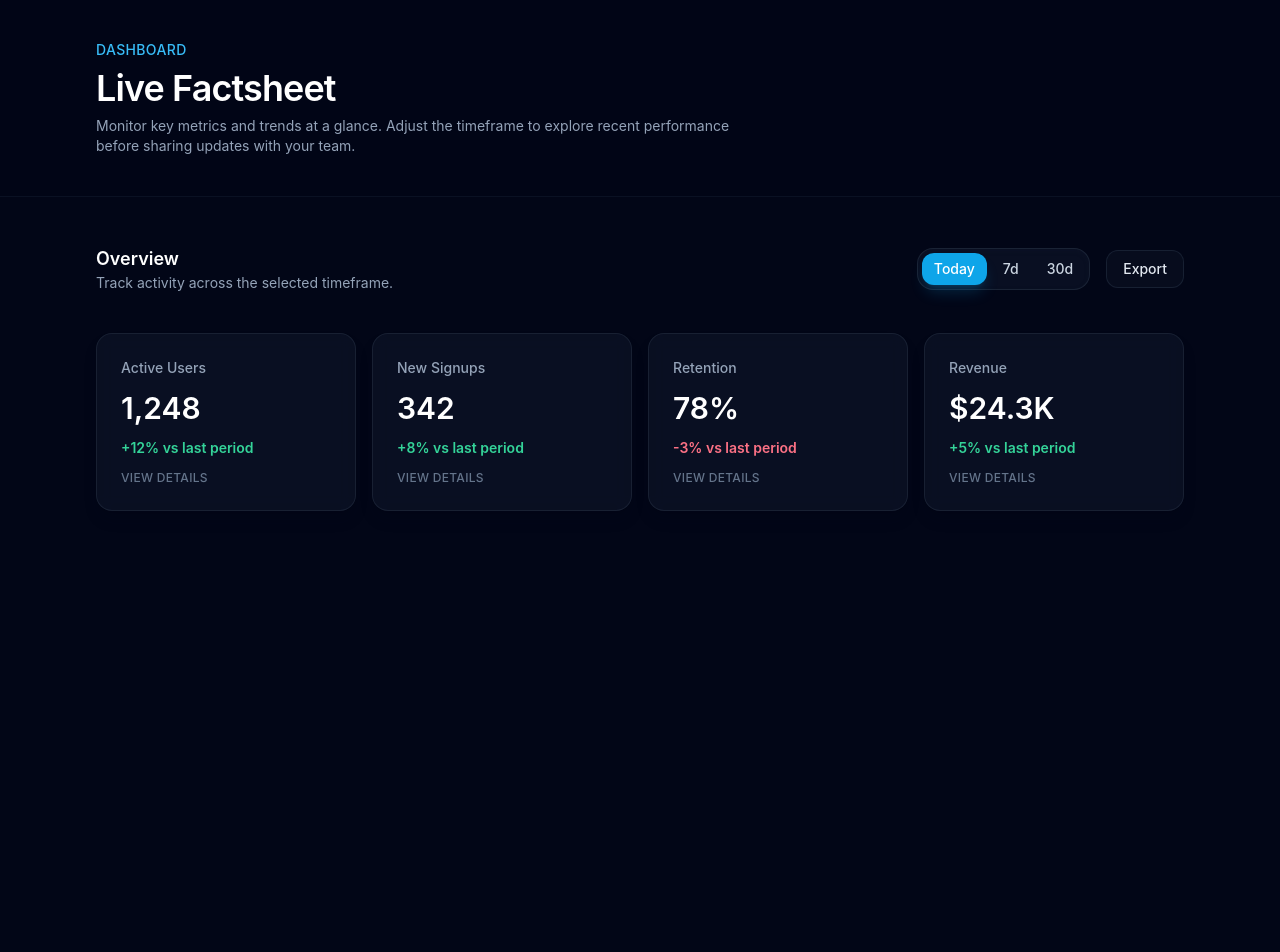
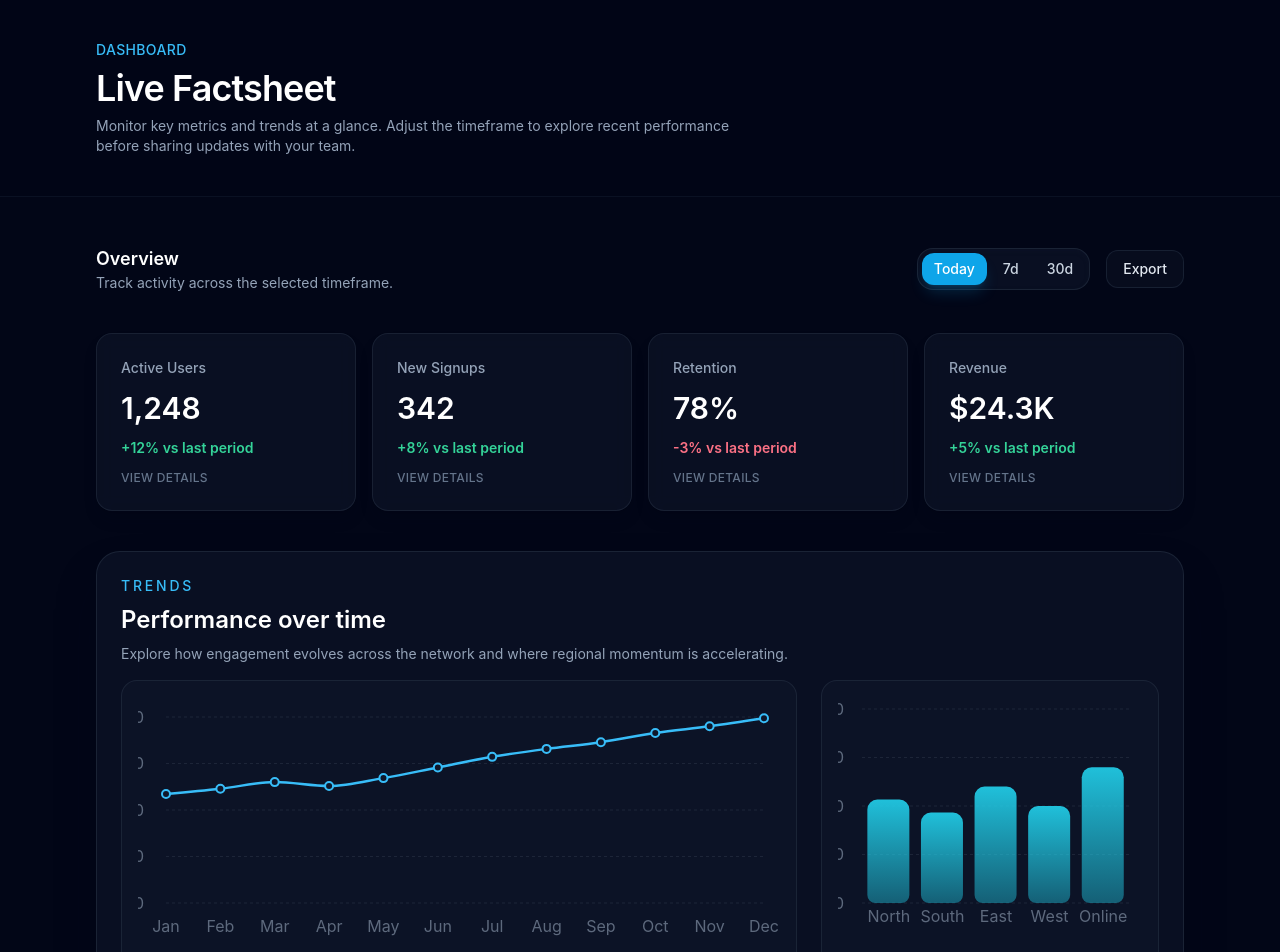
Before and after one commit to LennartvdM/Factsheet-Motion-Demo, a React (Vite) app: page / in a window 1280 px wide. Shown: the top 952 px of the page. Before the commit the page ends 800 px from the top, so only its background shows below. Built offline with nearby package versions, Linux system fonts and the light colour scheme.

Commit message:
Add lazy-loaded charts with motion-enhanced trends

```diff
--- a/src/App.tsx
+++ b/src/App.tsx
@@ -1,4 +1,5 @@
-import { useState } from 'react';
+import { Suspense, lazy, useState } from 'react';
+import { motion, useReducedMotion } from 'framer-motion';
 
 import { KpiCard } from './components/KpiCard';
 import { KpiDetail } from './components/KpiDetail';
@@ -7,6 +8,10 @@ import { Container } from './components/ui/Container';
 import { VisuallyHidden } from './components/ui/VisuallyHidden';
 import { cn } from './lib/cn';
 import { withViewTransition } from './lib/viewTransition';
+import { categoryBreakdown, trendData } from './lib/chartData';
+
+const TrendLine = lazy(() => import('./components/charts/TrendLine'));
+const BarBreakdown = lazy(() => import('./components/charts/BarBreakdown'));
 
 const timeframeOptions = [
   { label: 'Today', value: 'today' },
@@ -24,6 +29,7 @@ const kpis = [
 export default function App() {
   const [timeframe, setTimeframe] = useState<string>(timeframeOptions[0]?.value ?? 'today');
   const [openId, setOpenId] = useState<string | null>(null);
+  const shouldReduceMotion = useReducedMotion();
 
   const handleTimeframeChange = (value: string) => {
     withViewTransition(() => {
@@ -106,6 +112,36 @@ export default function App() {
               ))}
             </div>
           </section>
+          <motion.section
+            className="overflow-hidden rounded-3xl border border-slate-800/80 bg-slate-900/60 p-6 shadow-2xl shadow-slate-950/40"
+            initial={shouldReduceMotion ? false : { opacity: 0, y: 24 }}
+            animate={shouldReduceMotion ? undefined : { opacity: 1, y: 0 }}
+            transition={shouldReduceMotion ? undefined : { duration: 0.5, ease: 'easeOut' }}
+          >
+            <div className="flex flex-col gap-2 pb-4">
+              <p className="text-sm font-medium uppercase tracking-[0.2em] text-sky-400">Trends</p>
+              <h2 className="text-2xl font-semibold text-white">Performance over time</h2>
+              <p className="text-sm text-slate-400">
+                Explore how engagement evolves across the network and where regional momentum is accelerating.
+              </p>
+            </div>
+            <Suspense
+              fallback={
+                <div className="flex h-[32rem] items-center justify-center rounded-2xl border border-slate-800/60 bg-slate-900/40 text-sm text-slate-400">
+                  Loading trend insights…
+                </div>
+              }
+            >
+              <div className="grid gap-6 lg:grid-cols-[2fr,1fr]">
+                <div className="h-72 overflow-hidden rounded-2xl border border-slate-800/80 bg-slate-900/60 p-4">
+                  <TrendLine data={trendData} />
+                </div>
+                <div className="h-72 overflow-hidden rounded-2xl border border-slate-800/80 bg-slate-900/60 p-4">
+                  <BarBreakdown data={categoryBreakdown} />
+                </div>
+              </div>
+            </Suspense>
+          </motion.section>
         </Container>
       </main>
       {activeKpi ? <KpiDetail {...activeKpi} onClose={handleCloseDetail} /> : null}
--- a/src/components/KpiDetail.tsx
+++ b/src/components/KpiDetail.tsx
@@ -1,8 +1,12 @@
-import { type MouseEvent, useEffect } from 'react';
+import { Suspense, lazy, type MouseEvent, useEffect } from 'react';
 import { createPortal } from 'react-dom';
 
 import { FocusScope } from './FocusScope';
 import { cn } from '../lib/cn';
+import { categoryBreakdown, trendData } from '../lib/chartData';
+
+const TrendLine = lazy(() => import('./charts/TrendLine'));
+const BarBreakdown = lazy(() => import('./charts/BarBreakdown'));
 
 type KpiDetailProps = {
   id: string;
@@ -74,6 +78,25 @@ export function KpiDetail({ id, label, value, delta, onClose }: KpiDetailProps)
               Compare performance over time, track the inflection points, and determine how this metric influences the rest of
               the dashboard. View transitions provide a sense of continuity between summary cards and detailed breakdowns.
             </p>
+            <div className="space-y-4">
+              <h3 className="text-xs font-semibold uppercase tracking-[0.2em] text-slate-400">Charts</h3>
+              <Suspense
+                fallback={
+                  <div className="flex h-[30rem] items-center justify-center rounded-2xl border border-slate-800/60 bg-slate-900/40 text-sm text-slate-400">
+                    Loading detailed charts…
+                  </div>
+                }
+              >
+                <div className="grid gap-4">
+                  <div className="h-60 overflow-hidden rounded-2xl border border-slate-800/80 bg-slate-900/60 p-3">
+                    <TrendLine data={trendData} />
+                  </div>
+                  <div className="h-60 overflow-hidden rounded-2xl border border-slate-800/80 bg-slate-900/60 p-3">
+                    <BarBreakdown data={categoryBreakdown} />
+                  </div>
+                </div>
+              </Suspense>
+            </div>
           </div>
         </div>
       </FocusScope>
--- /dev/null
+++ b/src/components/charts/BarBreakdown.tsx
@@ -0,0 +1,59 @@
+import { useId } from 'react';
+import { useReducedMotion } from 'framer-motion';
+import {
+  Bar,
+  BarChart,
+  CartesianGrid,
+  ResponsiveContainer,
+  Tooltip,
+  XAxis,
+  YAxis,
+} from 'recharts';
+
+export type BarDatum = {
+  category: string;
+  value: number;
+};
+
+type BarBreakdownProps = {
+  data: BarDatum[];
+  fillColor?: string;
+};
+
+export default function BarBreakdown({ data, fillColor = '#22d3ee' }: BarBreakdownProps) {
+  const gradientId = useId();
+  const shouldReduceMotion = useReducedMotion();
+
+  return (
+    <ResponsiveContainer width="100%" height={240}>
+      <BarChart data={data} margin={{ top: 12, right: 12, left: -24, bottom: 4 }}>
+        <defs>
+          <linearGradient id={gradientId} x1="0" y1="0" x2="0" y2="1">
+            <stop offset="0%" stopColor={fillColor} stopOpacity={0.9} />
+            <stop offset="100%" stopColor={fillColor} stopOpacity={0.4} />
+          </linearGradient>
+        </defs>
+        <CartesianGrid strokeDasharray="3 3" stroke="rgba(148, 163, 184, 0.12)" vertical={false} />
+        <XAxis dataKey="category" tickLine={false} axisLine={false} stroke="rgba(148, 163, 184, 0.6)" />
+        <YAxis
+          tickLine={false}
+          axisLine={false}
+          stroke="rgba(148, 163, 184, 0.6)"
+          tickMargin={12}
+          width={48}
+        />
+        <Tooltip
+          cursor={{ fill: 'rgba(56, 189, 248, 0.08)' }}
+          contentStyle={{
+            backgroundColor: 'rgba(15, 23, 42, 0.9)',
+            borderRadius: '0.75rem',
+            border: '1px solid rgba(148, 163, 184, 0.2)',
+            color: '#e2e8f0',
+          }}
+          labelStyle={{ color: '#cbd5f5', fontWeight: 500 }}
+        />
+        <Bar dataKey="value" fill={`url(#${gradientId})`} radius={[10, 10, 8, 8]} isAnimationActive={!shouldReduceMotion} />
+      </BarChart>
+    </ResponsiveContainer>
+  );
+}
--- /dev/null
+++ b/src/components/charts/TrendLine.tsx
@@ -0,0 +1,81 @@
+import { useId } from 'react';
+import { useReducedMotion } from 'framer-motion';
+import {
+  Area,
+  CartesianGrid,
+  Line,
+  LineChart,
+  ResponsiveContainer,
+  Tooltip,
+  XAxis,
+  YAxis,
+} from 'recharts';
+
+export type TrendDatum = {
+  date: string;
+  value: number;
+};
+
+type TrendLineProps = {
+  data: TrendDatum[];
+  accentColor?: string;
+};
+
+export default function TrendLine({ data, accentColor = '#38bdf8' }: TrendLineProps) {
+  const gradientId = useId();
+  const shouldReduceMotion = useReducedMotion();
+
+  return (
+    <ResponsiveContainer width="100%" height={240}>
+      <LineChart data={data} margin={{ top: 20, right: 16, left: -20, bottom: 4 }}>
+        <defs>
+          <linearGradient id={gradientId} x1="0" y1="0" x2="0" y2="1">
+            <stop offset="0%" stopColor={accentColor} stopOpacity={0.35} />
+            <stop offset="95%" stopColor={accentColor} stopOpacity={0} />
+          </linearGradient>
+        </defs>
+        <CartesianGrid strokeDasharray="3 3" stroke="rgba(148, 163, 184, 0.12)" vertical={false} />
+        <XAxis
+          dataKey="date"
+          tickLine={false}
+          axisLine={false}
+          tickMargin={12}
+          stroke="rgba(148, 163, 184, 0.6)"
+        />
+        <YAxis
+          tickLine={false}
+          axisLine={false}
+          tickMargin={16}
+          stroke="rgba(148, 163, 184, 0.6)"
+          width={48}
+        />
+        <Tooltip
+          cursor={{ stroke: accentColor, strokeWidth: 1, strokeDasharray: '4 4' }}
+          contentStyle={{
+            backgroundColor: 'rgba(15, 23, 42, 0.9)',
+            borderRadius: '0.75rem',
+            border: '1px solid rgba(148, 163, 184, 0.2)',
+            color: '#e2e8f0',
+          }}
+          labelStyle={{ color: '#cbd5f5', fontWeight: 500 }}
+        />
+        <Area
+          type="monotone"
+          dataKey="value"
+          stroke="none"
+          fill={`url(#${gradientId})`}
+          isAnimationActive={!shouldReduceMotion}
+        />
+        <Line
+          type="monotone"
+          dataKey="value"
+          stroke={accentColor}
+          strokeWidth={2.5}
+          dot={shouldReduceMotion ? false : { r: 4, strokeWidth: 2, fill: '#0f172a', stroke: accentColor }}
+          activeDot={{ r: 6, strokeWidth: 0, fill: accentColor }}
+          isAnimationActive={!shouldReduceMotion}
+        />
+      </LineChart>
+    </ResponsiveContainer>
+  );
+}
--- /dev/null
+++ b/src/lib/chartData.ts
@@ -0,0 +1,25 @@
+import type { BarDatum } from '../components/charts/BarBreakdown';
+import type { TrendDatum } from '../components/charts/TrendLine';
+
+export const trendData: TrendDatum[] = [
+  { date: 'Jan', value: 820 },
+  { date: 'Feb', value: 860 },
+  { date: 'Mar', value: 910 },
+  { date: 'Apr', value: 880 },
+  { date: 'May', value: 940 },
+  { date: 'Jun', value: 1020 },
+  { date: 'Jul', value: 1100 },
+  { date: 'Aug', value: 1160 },
+  { date: 'Sep', value: 1210 },
+  { date: 'Oct', value: 1280 },
+  { date: 'Nov', value: 1330 },
+  { date: 'Dec', value: 1390 },
+];
+
+export const categoryBreakdown: BarDatum[] = [
+  { category: 'North', value: 320 },
+  { category: 'South', value: 280 },
+  { category: 'East', value: 360 },
+  { category: 'West', value: 300 },
+  { category: 'Online', value: 420 },
+];
```
